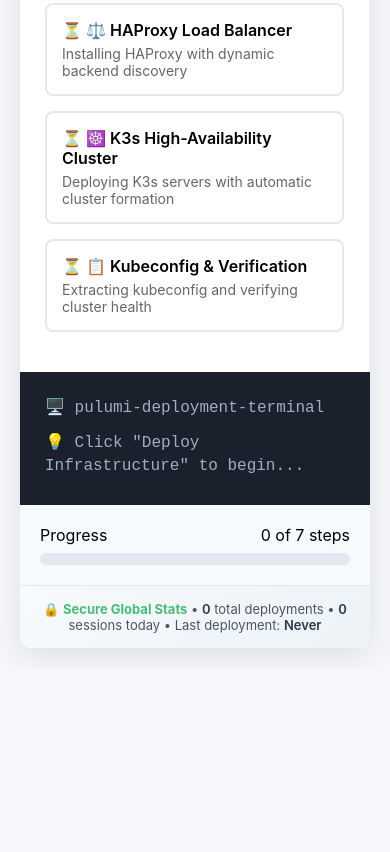
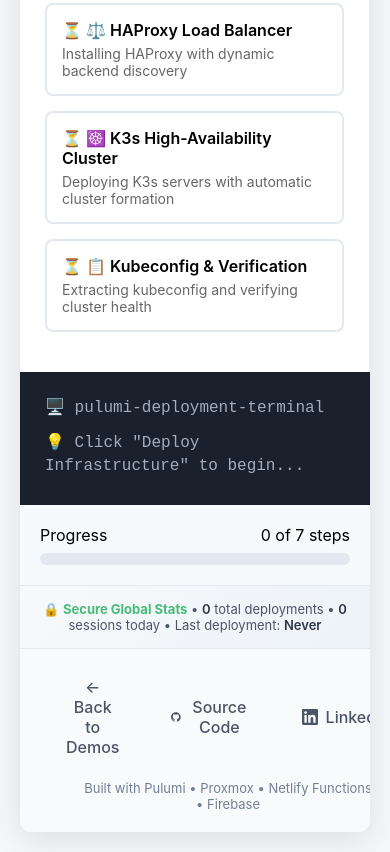
Before and after one commit to rajeshkio/tech-demos, a plain HTML site: page self-provisioning-proxmox/index.html in a window 390 px wide. Shown: the part 1199-2051 px from the top of the page. Before the commit the page ends 1867 px from the top, so only its background shows below. Drawn offline with Linux system fonts and the light colour scheme; no server answers.

Commit message:
fixed index.html

```diff
--- a/self-provisioning-proxmox/index.html
+++ b/self-provisioning-proxmox/index.html
@@ -159,20 +159,19 @@
             font-family: 'Courier New', monospace;
             display: flex;
             flex-direction: column;
-            max-height: 500px; /* Fixed height to match steps panel */
+            max-height: 500px;
         }
 
         .terminal-header {
             margin-bottom: 15px;
             color: #a0aec0;
-            flex-shrink: 0; /* Don't shrink the header */
+            flex-shrink: 0;
         }
 
         .terminal-content {
             flex: 1;
             overflow-y: auto;
             padding-right: 8px;
-            /* Custom scrollbar styling */
         }
 
         .terminal-content::-webkit-scrollbar {
@@ -258,6 +257,61 @@
             transition: width 0.5s ease;
         }
 
+        .footer {
+            padding: 20px 30px;
+            background: #f8fafc;
+            border-top: 1px solid #e2e8f0;
+            display: flex;
+            justify-content: space-between;
+            align-items: center;
+            flex-wrap: wrap;
+            gap: 15px;
+        }
+
+        .footer-links {
+            display: flex;
+            gap: 20px;
+            align-items: center;
+        }
+
+        .footer-link {
+            display: flex;
+            align-items: center;
+            gap: 8px;
+            padding: 8px 16px;
+            border-radius: 6px;
+            text-decoration: none;
+            color: #4a5568;
+            transition: all 0.2s;
+            font-weight: 500;
+        }
+
+        .footer-link:hover {
+            background: #edf2f7;
+            color: #2d3748;
+            transform: translateY(-1px);
+        }
+
+        .footer-link.github:hover {
+            background: #24292e;
+            color: white;
+        }
+
+        .footer-link.linkedin:hover {
+            background: #0077b5;
+            color: white;
+        }
+
+        .footer-link.back:hover {
+            background: #667eea;
+            color: white;
+        }
+
+        .footer-credits {
+            font-size: 13px;
+            color: #718096;
+        }
+
         @media (max-width: 768px) {
             .main-content {
                 grid-template-columns: 1fr;
@@ -265,6 +319,13 @@
             .controls {
                 flex-direction: column;
                 align-items: stretch;
+            }
+            .footer {
+                flex-direction: column;
+                text-align: center;
+            }
+            .footer-links {
+                justify-content: center;
             }
         }
     </style>
@@ -356,6 +417,29 @@
             <span class="highlight" id="totalDeployments">0</span> total deployments
             • <span class="highlight" id="sessionsToday">0</span> sessions today
             • Last deployment: <span class="highlight" id="lastDeployment">Never</span>
+        </div>
+
+        <div class="footer">
+            <div class="footer-links">
+                <a href="https://demos.learningdevops.com/" class="footer-link back">
+                    ← Back to Demos
+                </a>
+                <a href="https://github.com/yourusername/infrastructure-demo" class="footer-link github" target="_blank">
+                    <svg width="16" height="16" viewBox="0 0 24 24" fill="currentColor">
+                        <path d="M12 0c-6.626 0-12 5.373-12 12 0 5.302 3.438 9.8 8.207 11.387.599.111.793-.261.793-.577v-2.234c-3.338.726-4.033-1.416-4.033-1.416-.546-1.387-1.333-1.756-1.333-1.756-1.089-.745.083-.729.083-.729 1.205.084 1.839 1.237 1.839 1.237 1.07 1.834 2.807 1.304 3.492.997.107-.775.418-1.305.762-1.604-2.665-.305-5.467-1.334-5.467-5.931 0-1.311.469-2.381 1.236-3.221-.124-.303-.535-1.524.117-3.176 0 0 1.008-.322 3.301 1.23.957-.266 1.983-.399 3.003-.404 1.02.005 2.047.138 3.006.404 2.291-1.552 3.297-1.23 3.297-1.23.653 1.653.242 2.874.118 3.176.77.84 1.235 1.911 1.235 3.221 0 4.609-2.807 5.624-5.479 5.921.43.372.823 1.102.823 2.222v3.293c0 .319.192.694.801.576 4.765-1.589 8.199-6.086 8.199-11.386 0-6.627-5.373-12-12-12z"/>
+                    </svg>
+                    Source Code
+                </a>
+                <a href="https://www.linkedin.com/in/yourprofile" class="footer-link linkedin" target="_blank">
+                    <svg width="16" height="16" viewBox="0 0 24 24" fill="currentColor">
+                        <path d="M20.447 20.452h-3.554v-5.569c0-1.328-.027-3.037-1.852-3.037-1.853 0-2.136 1.445-2.136 2.939v5.667H9.351V9h3.414v1.561h.046c.477-.9 1.637-1.85 3.37-1.85 3.601 0 4.267 2.37 4.267 5.455v6.286zM5.337 7.433c-1.144 0-2.063-.926-2.063-2.065 0-1.138.92-2.063 2.063-2.063 1.14 0 2.064.925 2.064 2.063 0 1.139-.925 2.065-2.064 2.065zm1.782 13.019H3.555V9h3.564v11.452zM22.225 0H1.771C.792 0 0 .774 0 1.729v20.542C0 23.227.792 24 1.771 24h20.451C23.2 24 24 23.227 24 22.271V1.729C24 .774 23.2 0 22.222 0h.003z"/>
+                    </svg>
+                    LinkedIn
+                </a>
+            </div>
+            <div class="footer-credits">
+                Built with Pulumi • Proxmox • Netlify Functions • Firebase
+            </div>
         </div>
     </div>
 
@@ -541,7 +625,7 @@
             }
         ];
 
-        // Secure API functions
+        // Secure API functions with improved timestamp handling
         async function fetchStats() {
             try {
                 const response = await fetch(`${API_BASE}/stats`);
@@ -551,8 +635,25 @@
                 usageStats = {
                     totalDeployments: data.totalDeployments || 0,
                     deploymentsToday: data.deploymentsToday || 0,
-                    lastDeployment: data.lastDeployment ? new Date(data.lastDeployment._seconds * 1000) : null
+                    lastDeployment: null
                 };
+
+                // Handle Firebase timestamp conversion properly
+                if (data.lastDeployment) {
+                    if (data.lastDeployment._seconds) {
+                        // Firebase timestamp format
+                        usageStats.lastDeployment = new Date(data.lastDeployment._seconds * 1000);
+                    } else if (data.lastDeployment.seconds) {
+                        // Alternative Firebase timestamp format
+                        usageStats.lastDeployment = new Date(data.lastDeployment.seconds * 1000);
+                    } else if (typeof data.lastDeployment === 'string') {
+                        // ISO string format
+                        usageStats.lastDeployment = new Date(data.lastDeployment);
+                    } else if (data.lastDeployment instanceof Date) {
+                        // Already a Date object
+                        usageStats.lastDeployment = data.lastDeployment;
+                    }
+                }
 
                 updateUsageDisplay();
                 console.log('📡 Global stats loaded securely via Netlify function');
@@ -577,8 +678,19 @@
                 usageStats = {
                     totalDeployments: data.totalDeployments || 0,
                     deploymentsToday: data.deploymentsToday || 0,
-                    lastDeployment: data.lastDeployment ? new Date(data.lastDeployment._seconds * 1000) : null
+                    lastDeployment: null
                 };
+
+                // Handle Firebase timestamp conversion properly
+                if (data.lastDeployment) {
+                    if (data.lastDeployment._seconds) {
+                        usageStats.lastDeployment = new Date(data.lastDeployment._seconds * 1000);
+                    } else if (data.lastDeployment.seconds) {
+                        usageStats.lastDeployment = new Date(data.lastDeployment.seconds * 1000);
+                    } else if (typeof data.lastDeployment === 'string') {
+                        usageStats.lastDeployment = new Date(data.lastDeployment);
+                    }
+                }
 
                 updateUsageDisplay();
                 console.log('📡 Global deployment count updated securely!');
@@ -629,7 +741,7 @@
                 connectionStatus.style.color = '#f6e05e';
             }
 
-            if (usageStats.lastDeployment) {
+            if (usageStats.lastDeployment && usageStats.lastDeployment instanceof Date && !isNaN(usageStats.lastDeployment)) {
                 const lastTime = usageStats.lastDeployment;
                 const now = new Date();
                 const diffMinutes = Math.floor((now - lastTime) / 60000);
```
